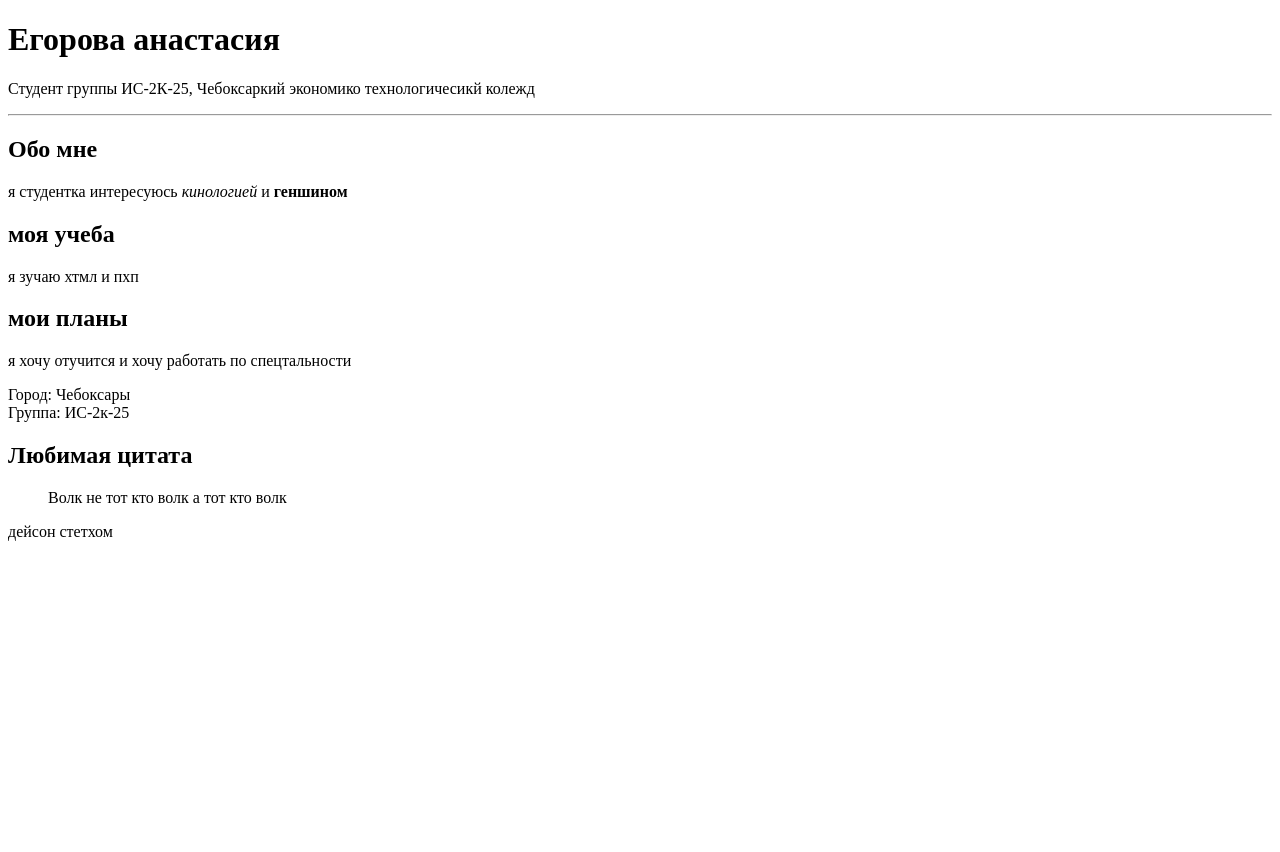
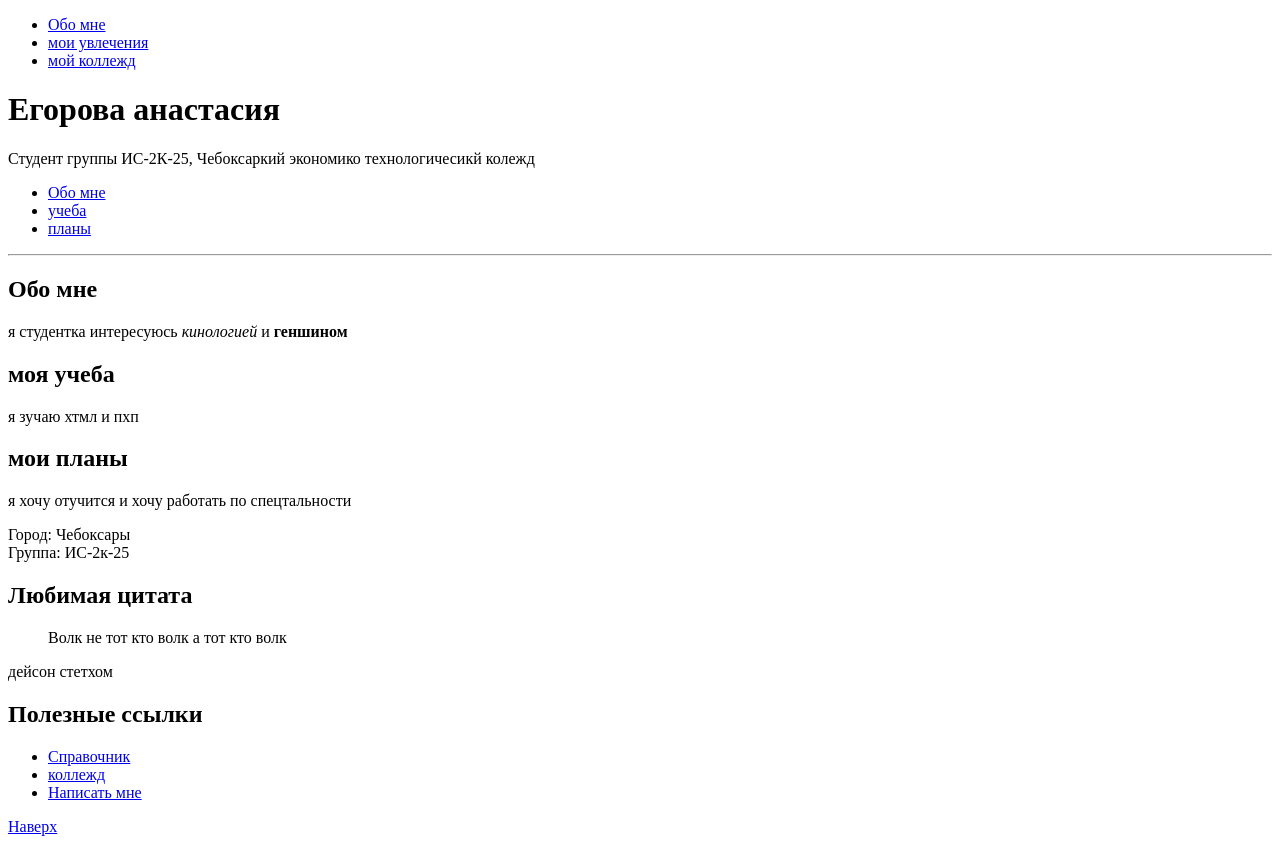
Before and after one commit to ta0-Yan-9/uchebnay-prictica2, a plain HTML site: page about-me/index.html in a window 1280 px wide. Before the commit the page ends 800 px from the top, so only its background shows below. Drawn offline with Linux system fonts and the light colour scheme.

Commit message:
Add hobby page, lists and links

```diff
--- a/about-me/index.html
+++ b/about-me/index.html
@@ -6,14 +6,26 @@
     <title>Обо мне - Егорова анастасия</title>
   </head>
   <body>
-    <h1>Егорова анастасия</h1>
+    <nav>
+      <ul>
+        <li><a href="index.html">Обо мне</a></li>
+        <li><a href="hoddy.html">мои увлечения</a></li>
+        <li><a href="colleg.html">мой коллежд</a></li>
+      </ul>
+    </nav>
+    <h1 id="top">Егорова анастасия</h1>
     <p>Студент группы ИС-2К-25, Чебоксаркий экономико технологичесикй колежд</p>
+    <ul>
+      <li><a href="#about">Обо мне</a></li>
+      <li><a href="#study">учеба</a></li>
+      <li><a href="#plans">планы</a></li>
+    </ul>
     <hr />
-    <h2>Обо мне</h2>
+    <h2 id="about">Обо мне</h2>
     <p>я студентка интересуюсь <em>кинологией</em> и <strong>геншином</strong></p>
-    <h2>моя учеба</h2>
+    <h2 id="study">моя учеба</h2>
     <p>я зучаю хтмл и пхп</p>
-    <h2>мои планы</h2>
+    <h2 id="plans">мои планы</h2>
     <p>я хочу отучится и хочу работать по спецтальности</p>
     <p>Город: Чебоксары<br />Группа: ИС-2к-25</p>
     <h2>Любимая цитата</h2>
@@ -21,5 +33,13 @@
         <p>Волк не тот кто волк а тот кто волк</p>
     </blockquote>
     <p>дейсон стетхом</p>
+    <h2>Полезные ссылки</h2>
+    <ul>
+      <li><a href="https://htmlacademy.ru/ai-frontender-first-agent?utm_source=yandex&utm_medium=cpa&utm_campaign=master_ai_front2_2611&utm_term=---autotargeting&etext=2202.9c-s4H9U09dSX18_PwckkychxpvbhJExfMt5j_cWwxRna2tmYWZkbHdnbmN0dGRh.9e3c19bdcd0c89bcad79593ec87a0ec801678f2a&yclid=399702671406399487"
+        target="_blank">Справочник</a></li>
+      <li><a href="https://chetk.info/studentam/raspisaniya/?ysclid=mwvsa35b4y417512192" target="_blank">коллежд</a></li>
+      <li><a href="temiko.udzumaki1010@gmail.com">Написать мне</a></li>
+    </ul>
+    <p><a href="#top">Наверх</a></p>
   </body>
 </html>
```
Also changed, not shown: about-me/colleg.html (added, +12 -0 lines), about-me/hoddy.html (added, +42 -0 lines).
